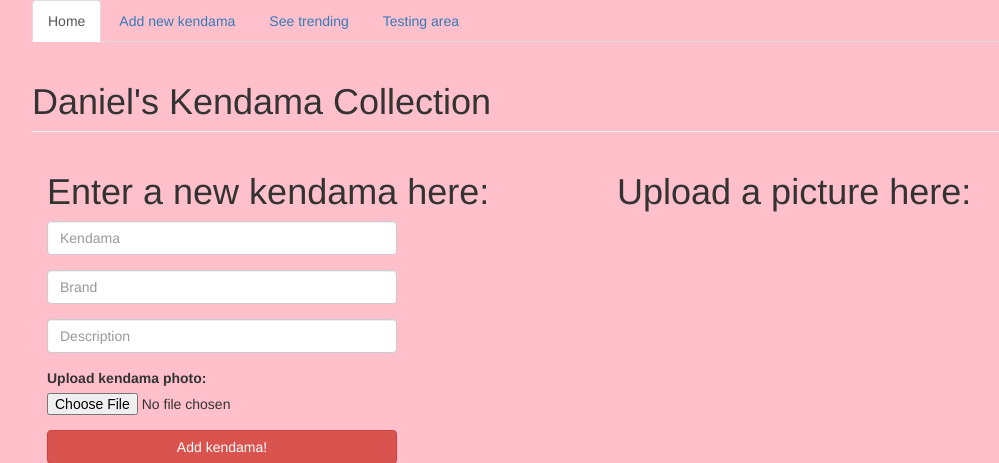
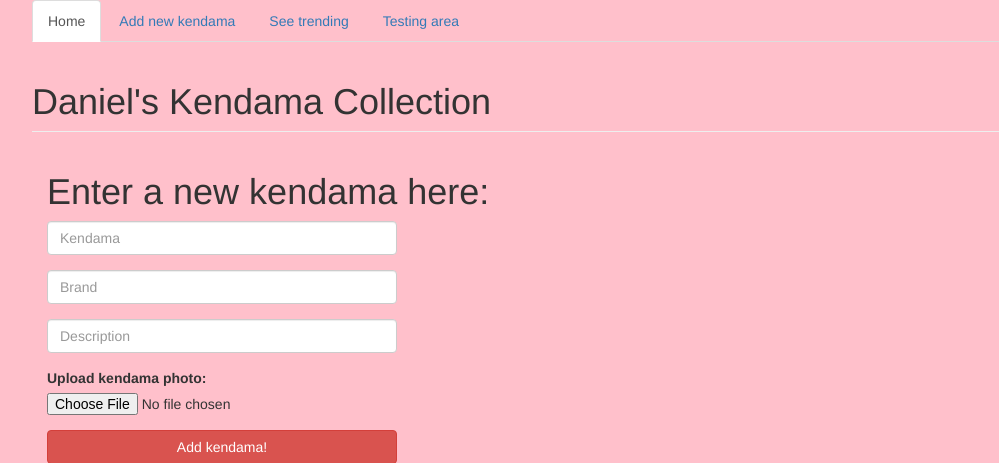
Before and after one commit to danielcodes/kendama-collection, a Flask app: page /add_kendama in a window 1280 px wide. Shown: the top 463 px of the page, without its empty margins (38-1037 px from the left). Run offline with Flask 2, Linux system fonts and the light colour scheme; some libraries are stand-ins or nearby versions.

Commit message:
cleaned up form and updated TODOs

```diff
--- a/templates/kendama_form.html
+++ b/templates/kendama_form.html
@@ -43,10 +43,4 @@
 		</form>
 </div>
 
-<div class="col-md-6">
-
-	<h1>Upload a picture here: </h1>
-
-</div>
-
 {% endblock %}
--- a/templates/kendamas.html
+++ b/templates/kendamas.html
@@ -22,6 +22,7 @@
 		</div>
 	</div>
 
+	<h2 class="text-center">Kendamas</h2>
 	<!--display list of kendamas-->
 	{% if kendamas %}
 
```
Also changed, not shown: README.md.
